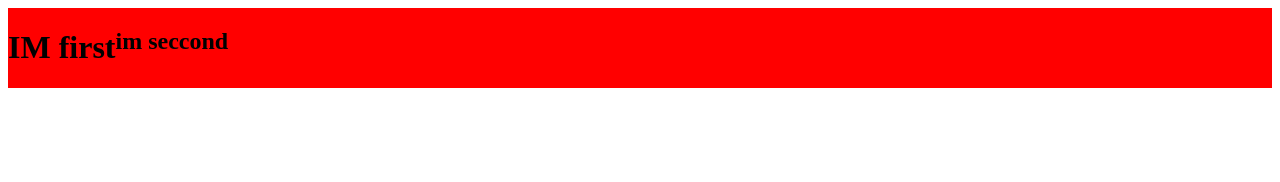
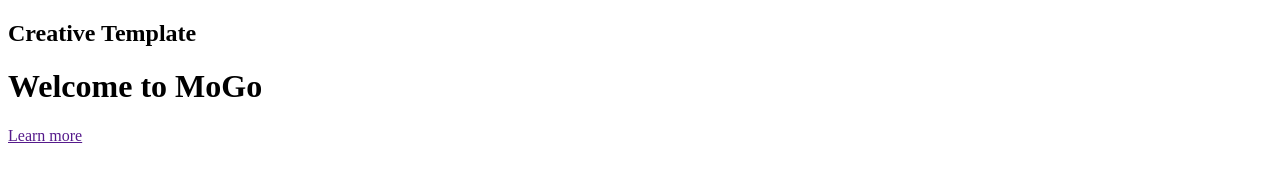
Before and after one commit to TonnyHawk/freebee-template, a website: page src/html/index.html in a window 1280 px wide. Drawn offline with nearby package versions, Linux system fonts and the light colour scheme; files that its build step writes are made by us from their sources.

Commit message:
section header html

```diff
--- /dev/null
+++ b/src/html/_header.html
@@ -0,0 +1,6 @@
+<header class="section header">
+   <div class="header__bg-layer"></div>
+   <h2 class="section__pretitle">Creative Template</h2>
+   <h1 class="section__title">Welcome to MoGo</h1>
+   <a href="" class="btn">Learn more</a>
+</header>
--- a/src/html/index.html
+++ b/src/html/index.html
@@ -7,9 +7,6 @@
    <title>Freebee</title>
 </head>
 <body>
-   <div id="mydiv">
-      <h1>IM first</h1>
-      <h2>im seccond</h2>
-   </div>
+   @@include('_header.html')
 </body>
 </html>
--- a/src/sass/main.scss
+++ /dev/null
@@ -1,12 +0,0 @@
-#mydiv{
-   display: flex;
-   @media (min-width: 500px){
-      display: block;
-   }
-   @media (min-width: 300px){
-      display: flex;
-   }
-   @media (min-width: 500px){
-      background: red;
-   }
-}
```
Also changed, not shown: src/index.html (+6 -4 lines), src/css/main.min.css, src/fonts/KaushanScript-Regular.otf (added).
